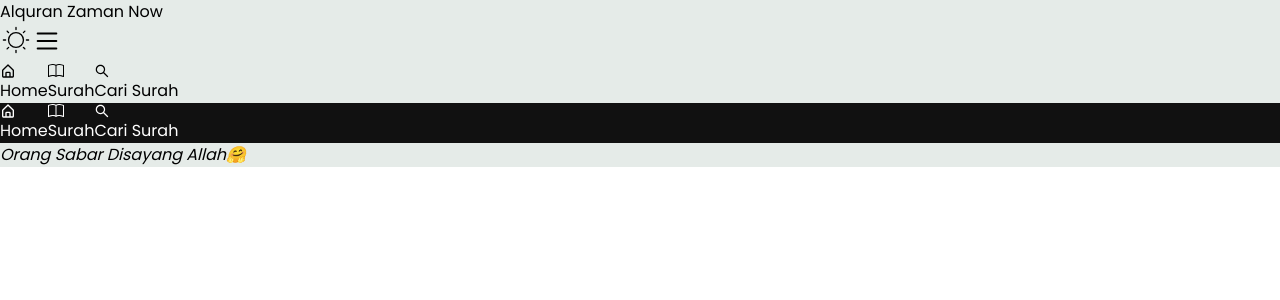
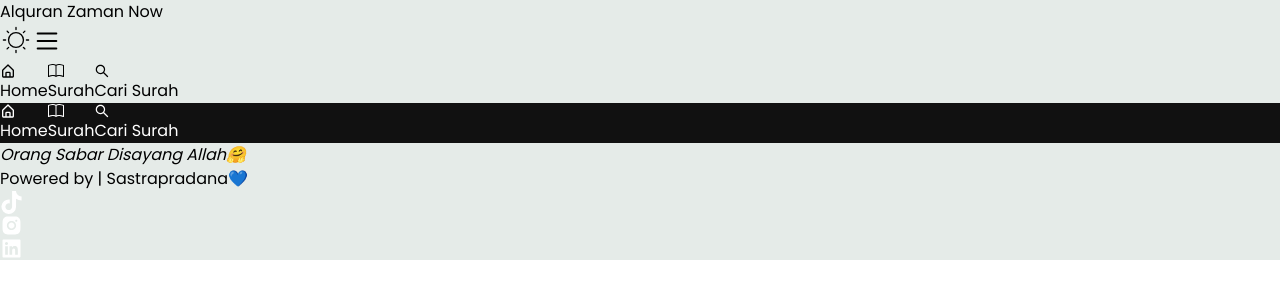
Before and after one commit to Sastrapradana06/Alquranzamannow, a React (Vite) app in the folder my-react-app/: page /surah-detail in a window 1280 px wide. Shown: the top 300 px of the page. Built offline with nearby package versions, Linux system fonts and the light colour scheme; a web font is replaced by a local one.

Commit message:
Menambah Footer

```diff
--- a/my-react-app/index.html
+++ b/my-react-app/index.html
@@ -2,7 +2,7 @@
 <html lang="en">
   <head>
     <meta charset="UTF-8" />
-    <link rel="icon" type="image/svg+xml" href="/vite.svg" />
+    <link rel="icon" type="image/svg+xml" href="/quran.png" />
     <meta name="viewport" content="width=device-width, initial-scale=1.0" />
     <title>Alquran Zaman Now</title>
   </head>
--- a/my-react-app/src/App.jsx
+++ b/my-react-app/src/App.jsx
@@ -8,6 +8,7 @@ import Navbar from './Components/Navbar'
 import SurahDetail from './Components/Surah-Detail'
 import Home from './Components/Home';
 import CariSurah from './Components/Cari-Surah';
+import Footer from './Components/Footer';
 
 
 function reducer(state, action) {
@@ -46,6 +47,7 @@ function App() {
                     <Route path="/surah-detail" element={<SurahDetail />} />
                 </Routes>
         </div>
+        <Footer />
       </div>
     </surahContext.Provider>
   )
--- /dev/null
+++ b/my-react-app/src/Components/Footer.jsx
@@ -0,0 +1,26 @@
+import { FaTiktok } from "react-icons/fa";
+import { AiFillInstagram,  AiFillLinkedin } from "react-icons/ai";
+import { Link } from "react-router-dom";
+export default function Footer() {
+  return (
+    <div className=" w-full p-2 relative bottom-0 bg-[#073535]">
+      <div className=" flex flex-col items-center">
+        <div className="text-[.9rem] text-white">
+          <p>Powered by | Sastrapradana💙</p>
+        </div>
+        <div className=" flex justify-center items-center gap-4 mt-2">
+          <Link
+            to="https://www.tiktok.com/@sstra_pradana?_t=8cwGCTCFYif&_r=1">
+            <FaTiktok color="white" size={23} />
+          </Link>
+          <Link to="https://instagram.com/sastrapradn?igshid=NTc4MTIwNjQ2YQ==">
+            <AiFillInstagram color="white" size={23} />
+          </Link>
+          <Link to="https://www.linkedin.com/in/sastra-pradana-a50b72252/">
+            <AiFillLinkedin color="white" size={23} />
+          </Link>
+        </div>
+      </div>
+    </div>
+  );
+}
--- a/my-react-app/src/Components/Surah-Detail.jsx
+++ b/my-react-app/src/Components/Surah-Detail.jsx
@@ -1,13 +1,48 @@
-// import { useEffect, useState } from "react";
+import { useEffect, useState, useRef } from "react";
 import { useSurahContext } from "../context/Constant";
+import { AiOutlineSearch } from "react-icons/ai";
 import AudioPlayer from "../utils/Audio";
 import Loading from "../utils/Loading";
 export default function SurahDetail() {
   const [state] = useSurahContext();
+  const [inputAyat, setInputAyat] = useState();
   const surah = state.detailSurah;
   const ayat = surah.ayat;
-  // console.log({surah});
 
+  const ayatRef = useRef([]);
+
+  useEffect(() => {
+    if (ayat) {
+      ayatRef.current = new Array(surah.jumlahAyat);
+    }
+  }, [ayat, surah])
+
+  function getAyat(e) {
+    e.preventDefault();
+
+    if (!surah) {
+      console.error("ga ada");
+      return;
+    }
+
+    const filteredAyat = ayat.filter((ayatObj) => {
+      return inputAyat == ayatObj.nomorAyat;
+    });
+
+    if (filteredAyat.length > 0) {
+      const targetAyat = filteredAyat[0];
+
+      const selectedAyatRef = ayatRef.current[targetAyat.nomorAyat - 1];
+
+      if (selectedAyatRef) {
+        selectedAyatRef.scrollIntoView({ behavior: "smooth" });
+      }
+
+      return targetAyat;
+    }
+
+    setInputAyat("");
+  }
 
   return (
     <div className="h-max w-full relative">
@@ -33,13 +68,26 @@ export default function SurahDetail() {
                 <source src={surah.audioFull['05']} />
               </audio>
             </div>
+            <div className=" w-[80%] m-auto mt-5 flex justify-center">
+              <form onSubmit={getAyat} className="flex justify-center items-center gap-2">
+                <input
+                  type="text"
+                  value={inputAyat}
+                  onChange={(e) => setInputAyat(e.target.value)}
+                  className={`outline-none bg-transparent border m-auto rounded-md text-[.9rem] px-3 py-1 ${state.theme === 'dark' ? 'border-w' : 'border-b'}`}
+                />
+                <button>
+                  <AiOutlineSearch size={25} />
+                </button>
+              </form>
+            </div>
           </div>
         )}
         <div className="flex flex-col gap-4">
           {ayat &&
             ayat.map((e, i) => {
               return (
-                <div className="border mt-10 w-[87%] h-max m-auto flex gap-2 flex-col justify-between p-2 lg:w-[80%] rounded-md card-ayat" key={i}>
+                <div className="border mt-10 w-[87%] h-max m-auto flex gap-2 flex-col justify-between p-2 lg:w-[80%] rounded-md card-ayat" key={i} ref={(ref) => (ayatRef.current[e.nomorAyat] = ref)}>
                   <div className=" ">
                     <p className="text-[1.1rem] lg:text-[1.4rem]">{e.nomorAyat}.</p>
                   </div>
--- a/my-react-app/src/utils/Loading.jsx
+++ b/my-react-app/src/utils/Loading.jsx
@@ -2,7 +2,7 @@ import React from "react";
 function Loading({text}) {
     // console.log('loading in render');
     return (
-        <div className="border w-full h-[100vh] p-2">
+        <div className=" w-full h-[100vh] p-2">
             <div className=" border-black w-max  h-[100px] m-auto">
                 <i className="text-[1.1rem]">{text}</i>
             </div>
```
Also changed, not shown: my-react-app/public/quran.png (added).
